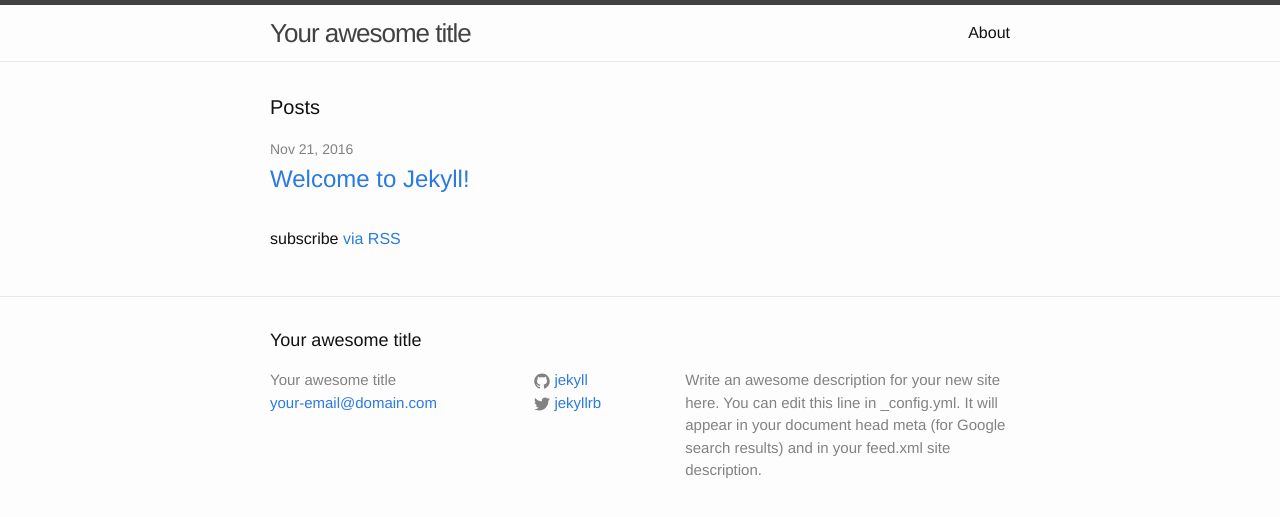
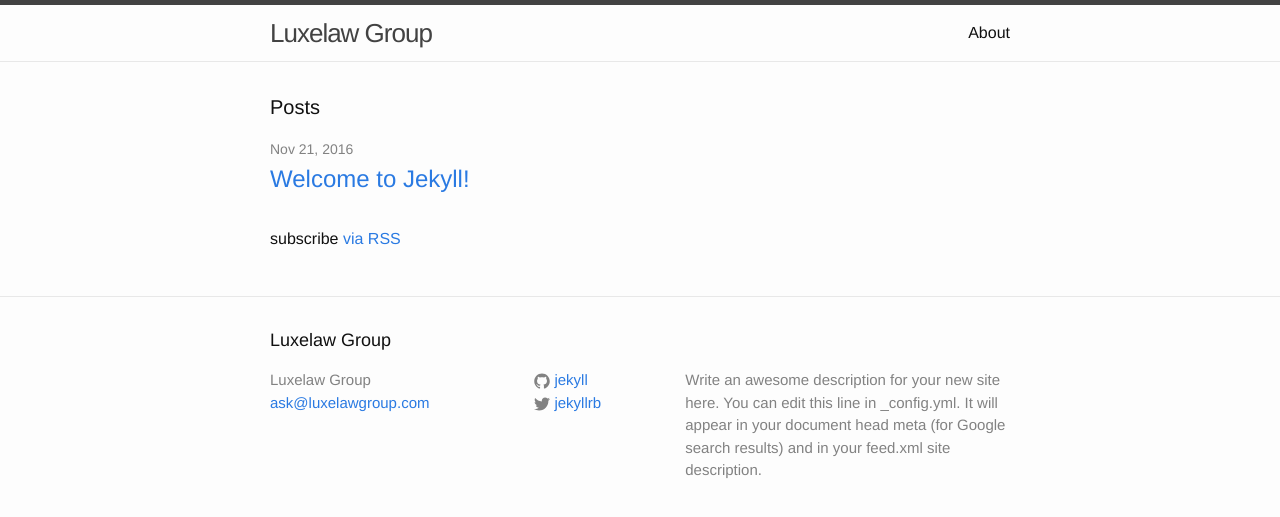
Before and after one commit to luxelawgroup/luxelawgroup.com, a Jekyll site: the page built from index.html, in a window 1280 px wide. Shown: the top 517 px of the page. Built offline with Jekyll 4.4.1, drawn with Linux system fonts in a browser that asks for light colours.

Commit message:
change in copy

```diff
--- a/_config.yml
+++ b/_config.yml
@@ -1,6 +1,6 @@
 # Site settings
-title: Your awesome title
-email: your-email@domain.com
+title: Luxelaw Group
+email: ask@luxelawgroup.com
 description: > # this means to ignore newlines until "baseurl:"
   Write an awesome description for your new site here. You can edit this
   line in _config.yml. It will appear in your document head meta (for
```
